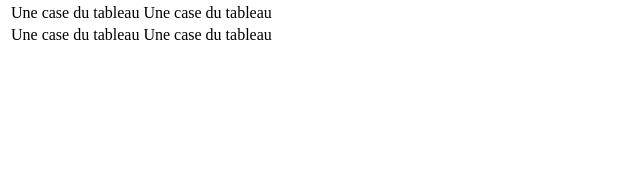
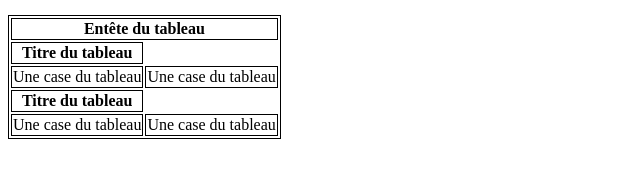
Before and after one commit to Acompagnon7/frontend, a plain HTML site: page html/cours-html.html in a window 1280 px wide. Shown: the part 445-620 px from the top of the page, without its empty margins (0-640 px from the left). Drawn offline with Linux system fonts and the light colour scheme.

Commit message:
changement

```diff
--- a/html/cours-html.html
+++ b/html/cours-html.html
@@ -2,6 +2,14 @@
 <html>
     <head>
         <meta http-equiv="Content-Type" content="text/html;charset=UTF-8">
+        <style>
+            table{
+                border: 1px solid black;
+            }
+            th, tr, td{
+                border: 1px solid black;
+            }
+        </style>
     </head>
 
     <body>
@@ -22,10 +30,15 @@
             <ol>Element de liste ordonnée</ol>
         </ul>
         <!-- Pour passer à la ligne on utilise <br>-->
-        <img src="#" alt="texte qui remplace l'image du cours">
+        <img src="#" alt="texte qui remplace l'image du cours"><br><br>
 
         <table>
-            <th></th>
+            <thead>
+                <tr>
+                    <th colspan="3">Entête du tableau</th>
+                </tr>
+            </thead>
+            <th>Titre du tableau</th>
             <tr>
                 <td>
                     Une case du tableau
@@ -34,6 +47,8 @@
                     Une case du tableau
                 </td>
             </tr>
+            <th>Titre du tableau</th>
+            <tr>
                 <td>
                     Une case du tableau
                 </td>
@@ -41,7 +56,6 @@
                     Une case du tableau
                 </td>
             </tr>
-
         </table>
     </body>
 </html>
```
